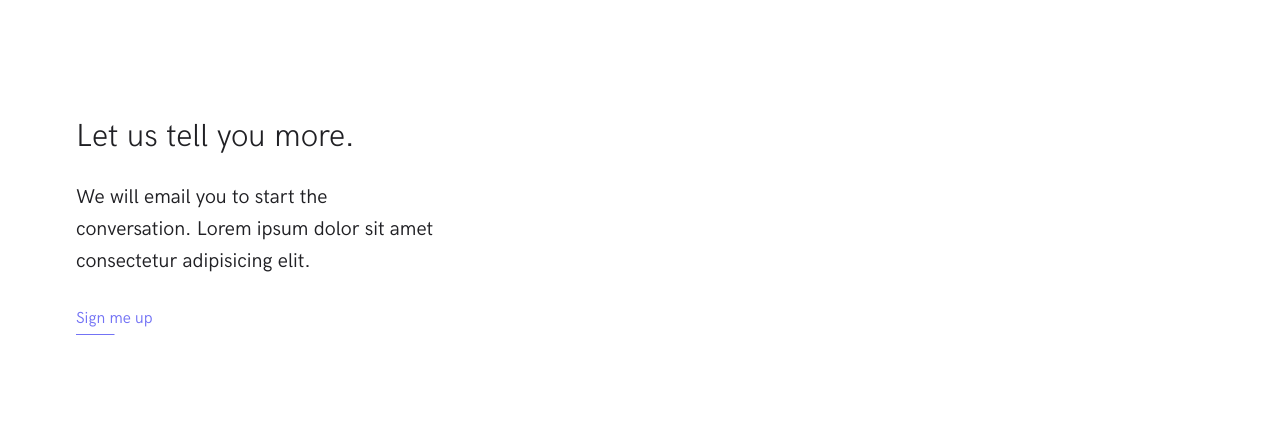
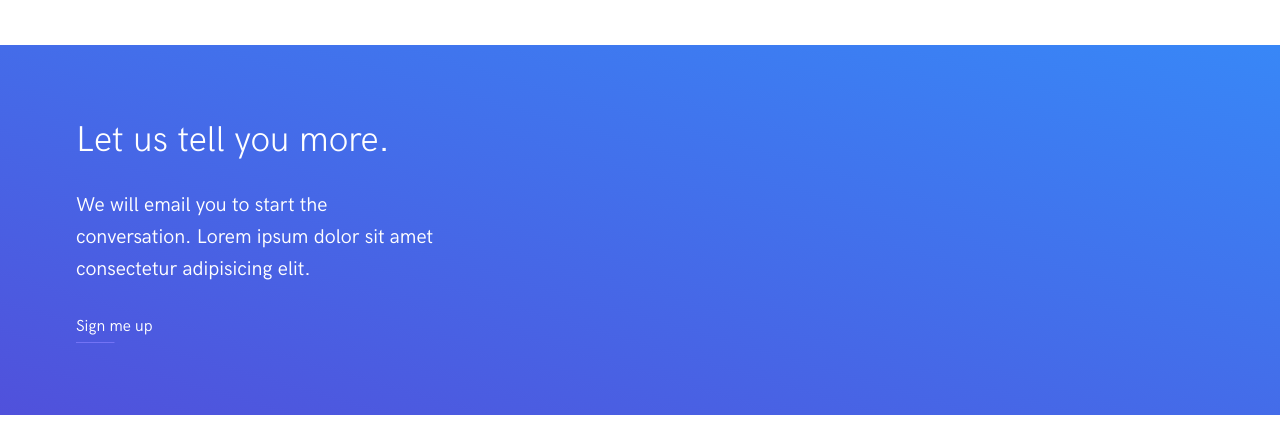
Before and after one commit to mct-ui/responsive-design-part-2-BostoenToby, a plain HTML site: page index.html in a window 1280 px wide. Shown: the part 4471-4899 px from the top of the page. Drawn offline with Linux system fonts and the light colour scheme; files whose address does not match are found by name.

Commit message:
added new row modifier & cta-link modifier

```diff
--- a/css/screen.css
+++ b/css/screen.css
@@ -202,6 +202,11 @@ a:focus {
 
 .o-row--neutral-x-light {
     background-color: #f7f7f7;
+}
+
+.o-row--gradient-1 {
+    background: linear-gradient(to top right, #5051DB, #3887F7);
+    color: #fff;
 }
 
 /* size modifiers */
@@ -609,6 +614,21 @@ a:focus {
     background-color: #3E3EA8;
 }
 
+/* inversed */
+
+.c-link-cta--inverse,
+.c-link-cta--inverse:visited,
+.c-link-cta--inverse:active {
+    color: #fff;
+}
+
+.c-link-cta--inverse:hover {
+    color: #fff;
+}
+
+.c-link-cta--inverse:hover::after {
+    color: #fff;
+}
 
 /*------------------------------------*\
   #UTILITIES
--- a/index.html
+++ b/index.html
@@ -238,17 +238,17 @@
                 </div>
             </div>
         </section>
-        <section class="o-row o-row--lg">
+        <section class="o-row o-row--lg o-row--gradient-1">
             <div class="o-container">
                 <div class="u-max-width-xs">
-                    <h2>
+                    <h2 class="c-lead c-lead--xl">
                         Let us tell you more.
                     </h2>
                     <p>
                         We will email you to start the conversation. Lorem ipsum dolor sit amet consectetur adipisicing elit.
                     </p>
                     <p>
-                        <a href="#!" class="c-link-cta">Sign me up</a>
+                        <a href="#!" class="c-link-cta c-link-cta--inverse">Sign me up</a>
                     </p>
                 </div>
             </div>
```
